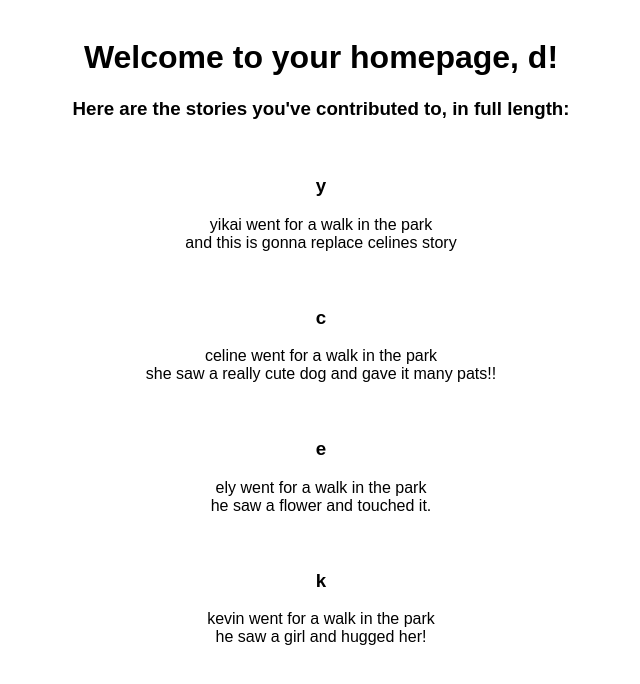
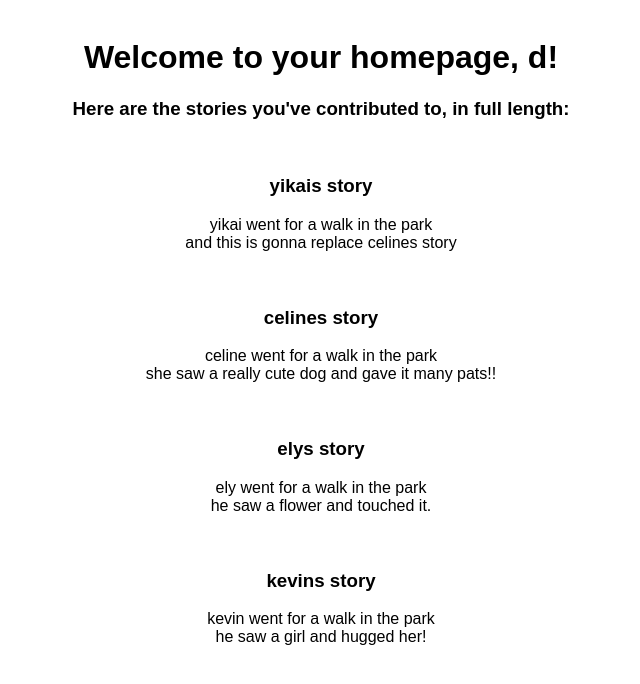
Before and after one commit to getDolla/SoftDev-Blog, a Flask app: page /home/ in a window 1280 px wide. Shown: the part 35-719 px from the top of the page, without its empty margins (319-959 px from the left). Run offline with Flask 2, Linux system fonts and the light colour scheme; a user stored in the database is signed in; data comes from the database, SQL or seed files in the repository; both versions use the stored data as it was after the commit.

Commit message:
WE DID IT AGAIN BOIS OMG LMAOO

```diff
--- a/templates/homepage.html
+++ b/templates/homepage.html
@@ -28,7 +28,7 @@
     <br>
     <center>
       {% for story in content %}
-      <h3>{{story[0][0]}} </h3>
+      <h3>{{story[0]}} </h3>
         {% for contribution in story[1] %}
         {{contribution}} <br>
         {% endfor %}
```
Also changed, not shown: data/database.db, 3 other files.
